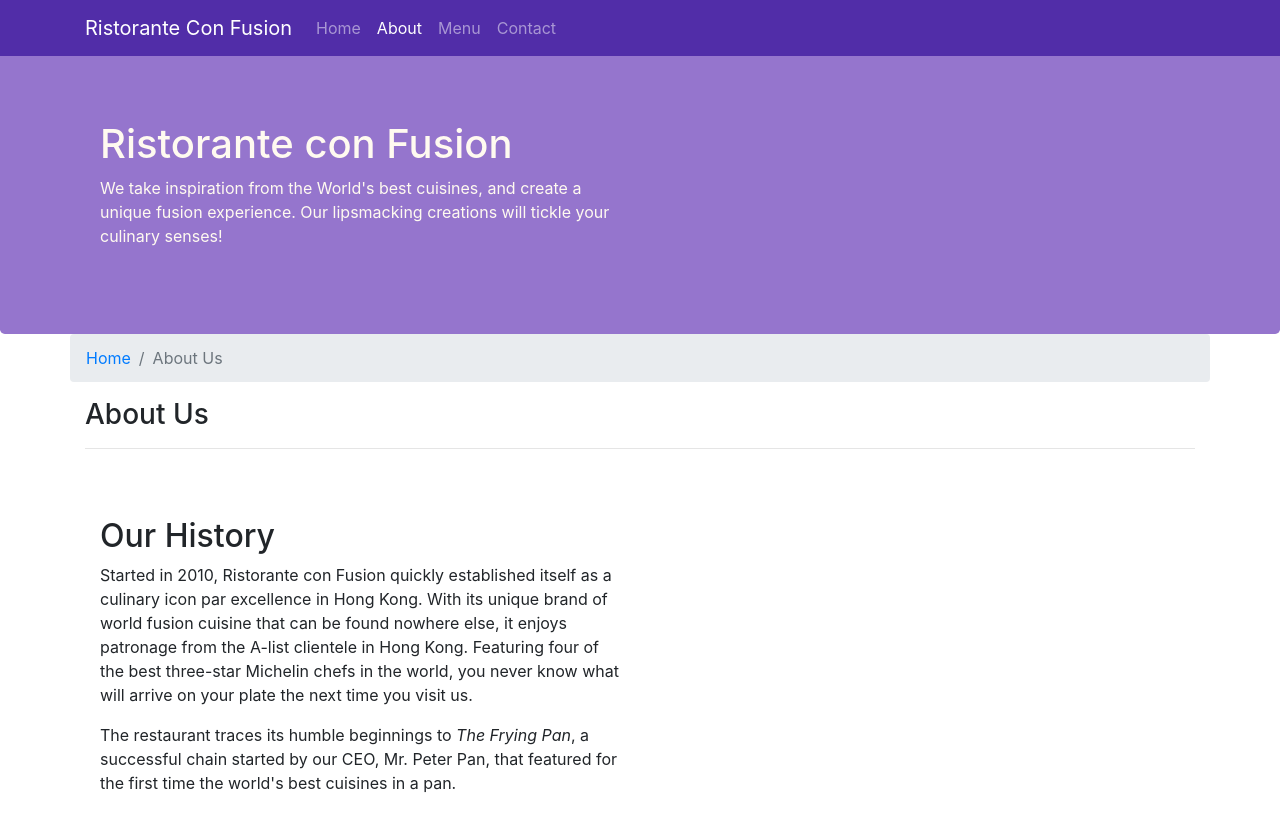
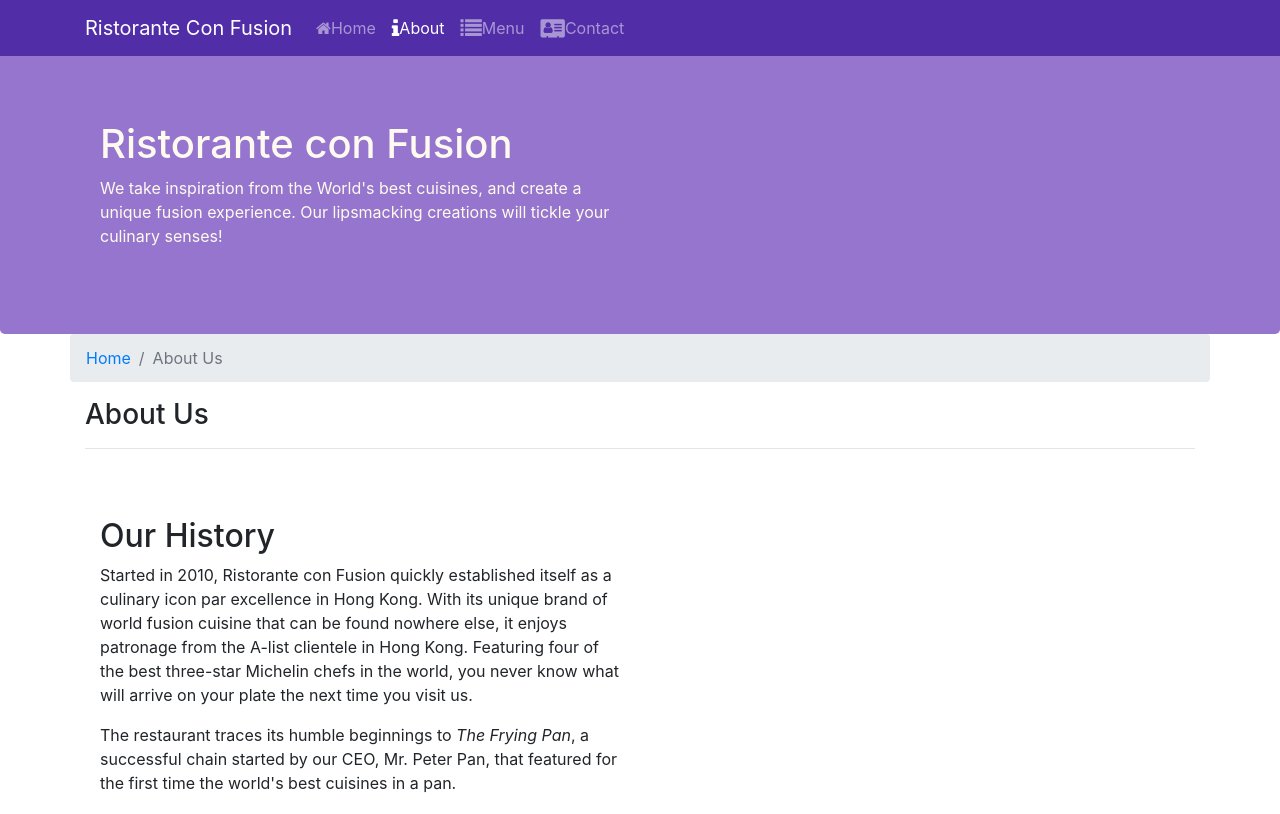
Before and after one commit to chinchinl/Front-End-Web-UI-Frameworks-and-Tools-Bootstrap-4, a website: page aboutus.html in a window 1280 px wide. Shown: the top 814 px of the page. Drawn offline with nearby package versions, Linux system fonts and the light colour scheme.

Commit message:
Install font awesome and Add Icon Fonts

```diff
--- a/aboutus.html
+++ b/aboutus.html
@@ -10,6 +10,8 @@
 
     <!-- Bootstrap CSS -->
     <link rel="stylesheet" href="node_modules/bootstrap/dist/css/bootstrap.min.css">
+    <link rel="stylesheet" href="node_modules/font-awesome/css/font-awesome.min.css">
+    <link rel="stylesheet" href="node_modules/bootstrap-social/bootstrap-social.css">
     <link rel="stylesheet" href="css/style.css">
     <title>Ristorante Con Fusion: About Us</title>
 
@@ -25,10 +27,10 @@
             <div class="collapse navbar-collapse" id="Navbar">
             <!--mr-auto: specify the right margin-->
                 <ul class="navbar-nav mr-auto">
-                    <li class="nav-item"><a class="nav-link" href="./index.html">Home</a></li>
-                    <li class="nav-item active"><a class="nav-link" href="#">About</a></li>
-                    <li class="nav-item"><a class="nav-link" href="#">Menu</a></li>
-                    <li class="nav-item"><a class="nav-link" href="#">Contact</a></li>
+                    <li class="nav-item"><a class="nav-link" href="./index.html"><span class="fa fa-home "></span>Home</a></li>
+                    <li class="nav-item active"><a class="nav-link" href="#"><span class="fa fa-info fa-lg"></span>About</a></li>
+                    <li class="nav-item"><a class="nav-link" href="#"><span class="fa fa-list fa-lg"></span>Menu</a></li>
+                    <li class="nav-item"><a class="nav-link" href="#"><span class="fa fa-address-card fa-lg"></span>Contact</a></li>
                 </ul>
             </div>
         </div>
--- a/package.json
+++ b/package.json
@@ -15,6 +15,8 @@
   },
   "dependencies": {
     "bootstrap": "^4.0.0",
+    "bootstrap-social": "^5.1.1",
+    "font-awesome": "^4.7.0",
     "jquery": "^3.3.1",
     "popper.js": "^1.12.9"
   }
```
Also changed, not shown: index.html (+7 -4 lines), 1 other file.
